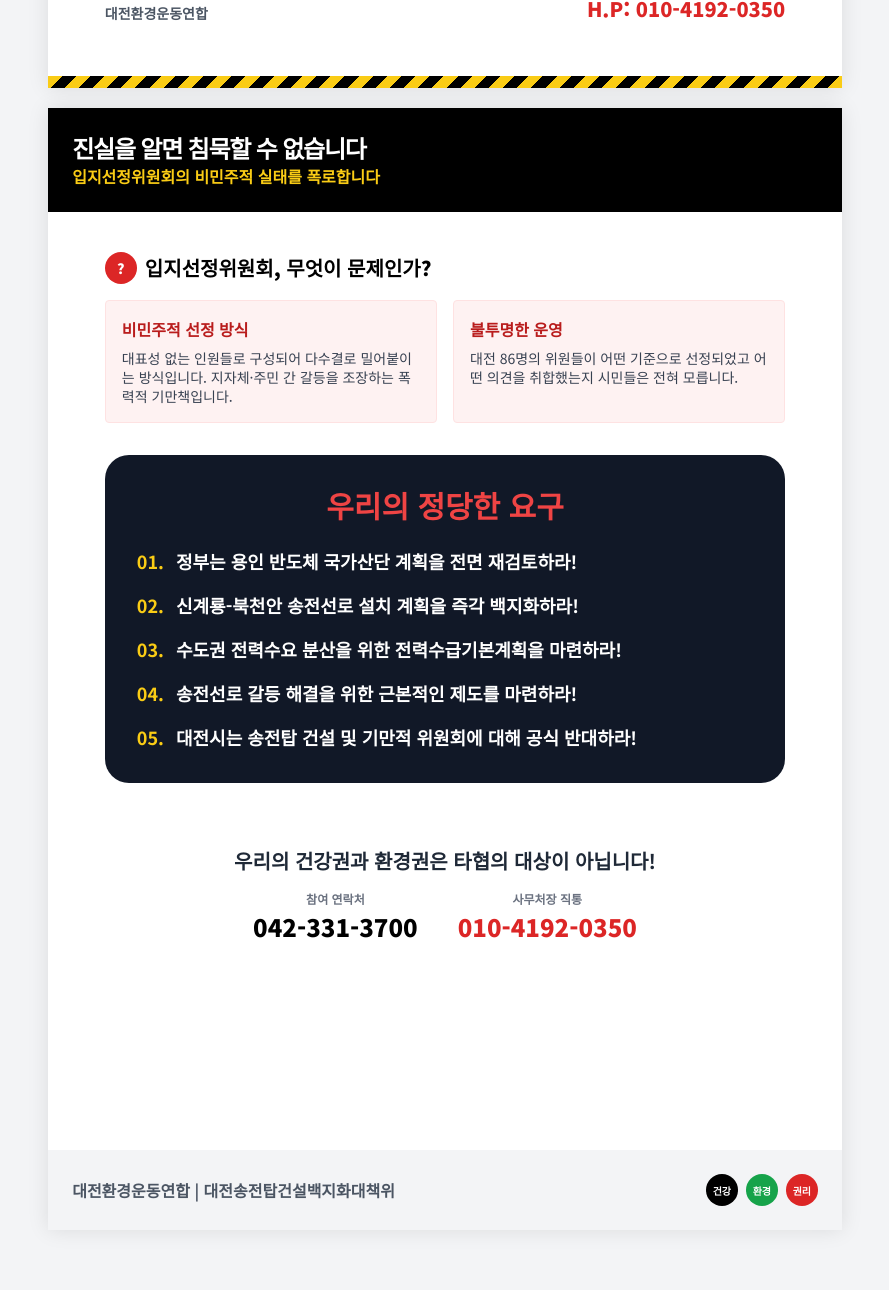
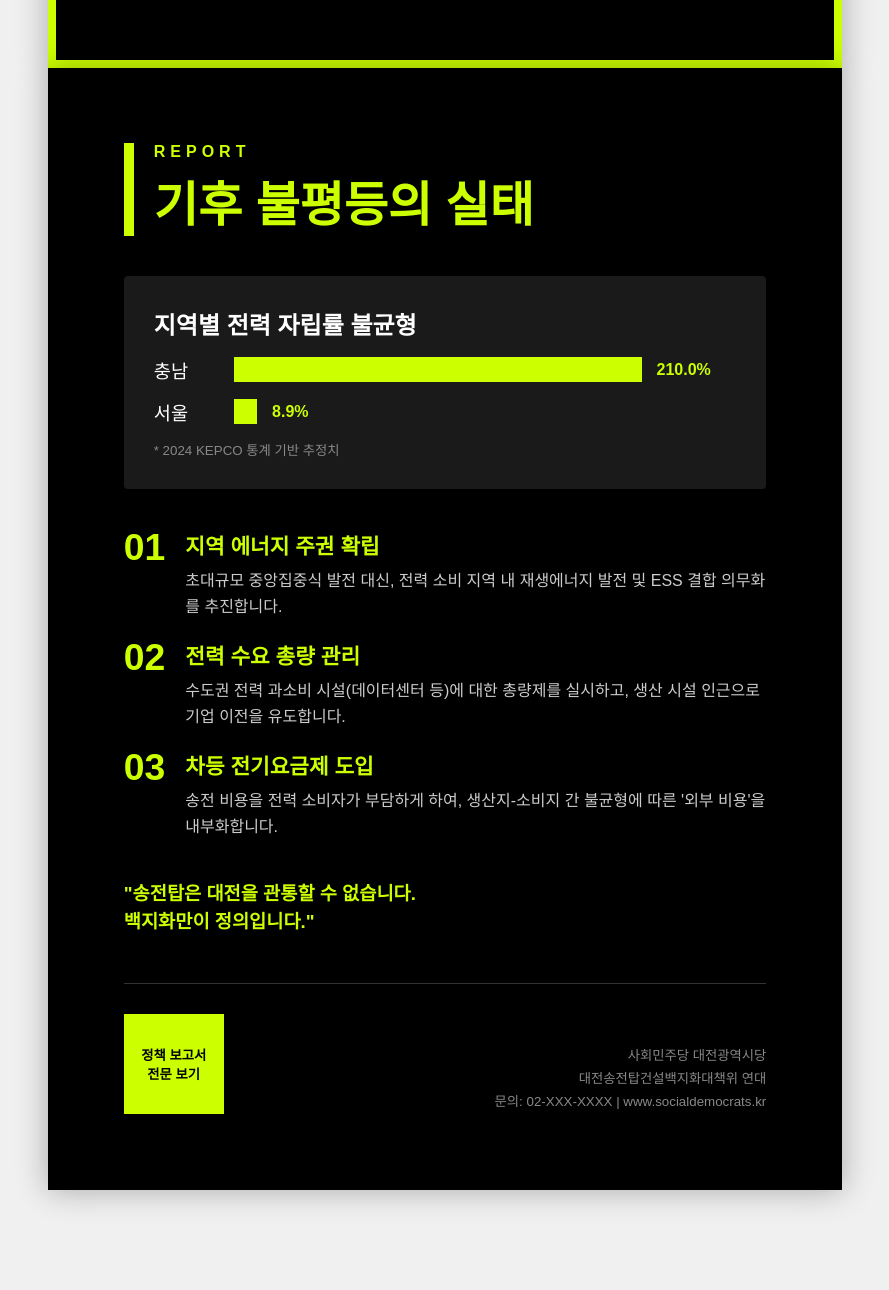
Before and after one commit to daejeonsdp-dotcom/nolngplant, a plain HTML site: page leaflet121801.html in a window 1280 px wide. Shown: the part 1095-2385 px from the top of the page, without its empty margins (195-1084 px from the left). Drawn offline with nearby package versions, Linux system fonts and the light colour scheme; a web font is replaced by a local one.

Commit message:
Update leaflet121801.html

```diff
--- a/leaflet121801.html
+++ b/leaflet121801.html
@@ -3,193 +3,308 @@
 <head>
     <meta charset="UTF-8">
     <meta name="viewport" content="width=device-width, initial-scale=1.0">
-    <title>대전 송전탑 건설 백지화 캠페인 포스터</title>
-    <script src="https://cdn.tailwindcss.com"></script>
-    <link href="https://fonts.googleapis.com/css2?family=Noto+Sans+KR:wght@300;400;500;700;900&display=swap" rel="stylesheet">
+    <title>기후 정의 캠페인 리플렛</title>
     <style>
-        body { font-family: 'Noto Sans KR', sans-serif; background-color: #f3f4f6; }
-        .a4-page {
+        /* 폰트 설정: Pretendard 또는 기본 고딕체 */
+        @import url('https://cdn.jsdelivr.net/gh/orioncactus/pretendard/dist/web/static/pretendard.css');
+
+        :root {
+            --main-bg: #000000;
+            --point-color: #ccff00; /* 형광 노랑 */
+            --sub-text: #ffffff;
+            --gray-text: #888888;
+            --card-bg: #1a1a1a;
+        }
+
+        * {
+            margin: 0;
+            padding: 0;
+            box-sizing: border-box;
+            -webkit-print-color-adjust: exact;
+            print-color-adjust: exact;
+        }
+
+        body {
+            background-color: #f0f0f0;
+            font-family: 'Pretendard', sans-serif;
+            display: flex;
+            flex-direction: column;
+            align-items: center;
+            padding: 40px 0;
+        }
+
+        /* A4 규격 설정 (210mm x 297mm) */
+        .page {
             width: 210mm;
             height: 297mm;
-            padding: 15mm;
-            margin: 20px auto;
-            background: white;
-            box-shadow: 0 0 20px rgba(0,0,0,0.1);
+            background-color: var(--main-bg);
+            color: var(--sub-text);
             position: relative;
             overflow: hidden;
             display: flex;
             flex-direction: column;
+            box-shadow: 0 0 30px rgba(0,0,0,0.3);
+            margin-bottom: 40px;
         }
-        .warning-stripe {
-            height: 12px;
-            background: repeating-linear-gradient(-45deg, #facc15, #facc15 10px, #000 10px, #000 20px);
+
+        /* 인쇄 최적화 */
+        @media print {
+            body { padding: 0; background: none; }
+            .page { margin: 0; box-shadow: none; page-break-after: always; }
+            @page { size: A4; margin: 0; }
         }
-        .impact-text { letter-spacing: -0.05em; line-height: 1.1; }
-        @media print {
-            body { background: none; padding: 0; }
-            .a4-page { margin: 0; box-shadow: none; border: none; }
-            .no-print { display: none; }
+
+        /* 앞면 디자인 */
+        #front-page {
+            padding: 20mm;
+            justify-content: center;
+            text-align: center;
+            border: 8px solid var(--point-color);
+            margin: 0; /* 인쇄 시 마진 제거 */
+        }
+
+        .category-tag {
+            font-size: 18pt;
+            font-weight: 800;
+            color: var(--point-color);
+            letter-spacing: 5px;
+            margin-bottom: 20px;
+        }
+
+        .main-headline {
+            font-size: 72pt;
+            font-weight: 900;
+            line-height: 1.05;
+            letter-spacing: -3px;
+            margin-bottom: 40px;
+            word-break: keep-all;
+        }
+
+        .highlight {
+            color: var(--point-color);
+        }
+
+        .main-illustration {
+            width: 100%;
+            height: 250px;
+            display: flex;
+            justify-content: center;
+            align-items: center;
+            margin: 40px 0;
+        }
+
+        .main-illustration svg {
+            width: 180px;
+            fill: var(--point-color);
+        }
+
+        .sub-message {
+            font-size: 20pt;
+            font-weight: 400;
+            line-height: 1.6;
+            color: var(--sub-text);
+        }
+
+        .bottom-logo {
+            position: absolute;
+            bottom: 20mm;
+            left: 0;
+            right: 0;
+            font-size: 16pt;
+            font-weight: 700;
+            letter-spacing: 2px;
+        }
+
+        /* 뒷면 디자인 */
+        #back-page {
+            padding: 20mm;
+            text-align: left;
+        }
+
+        .section-header {
+            border-left: 10px solid var(--point-color);
+            padding-left: 20px;
+            margin-bottom: 40px;
+        }
+
+        .section-header h2 {
+            font-size: 36pt;
+            font-weight: 900;
+            color: var(--point-color);
+        }
+
+        .data-visual {
+            background-color: var(--card-bg);
+            padding: 30px;
+            margin-bottom: 40px;
+            border-radius: 4px;
+        }
+
+        .data-visual h3 {
+            font-size: 18pt;
+            margin-bottom: 15px;
+            color: var(--sub-text);
+        }
+
+        .bar-container {
+            display: flex;
+            align-items: center;
+            margin-bottom: 15px;
+        }
+
+        .bar-label { width: 80px; font-size: 14pt; }
+        .bar { height: 25px; background-color: var(--point-color); }
+        .bar-value { margin-left: 15px; font-weight: 700; color: var(--point-color); }
+
+        .policy-grid {
+            display: grid;
+            grid-template-columns: 1fr;
+            gap: 20px;
+        }
+
+        .policy-item {
+            display: flex;
+            gap: 20px;
+            align-items: flex-start;
+        }
+
+        .num {
+            font-size: 28pt;
+            font-weight: 900;
+            color: var(--point-color);
+            line-height: 1;
+        }
+
+        .policy-content h4 {
+            font-size: 16pt;
+            margin-bottom: 8px;
+            color: var(--point-color);
+        }
+
+        .policy-content p {
+            font-size: 12pt;
+            line-height: 1.6;
+            color: #ccc;
+        }
+
+        .call-to-action {
+            margin-top: auto;
+            border-top: 1px solid #333;
+            padding-top: 30px;
+            display: flex;
+            justify-content: space-between;
+            align-items: flex-end;
+        }
+
+        .qr-placeholder {
+            width: 100px;
+            height: 100px;
+            background-color: var(--point-color);
+            display: flex;
+            justify-content: center;
+            align-items: center;
+            color: black;
+            font-weight: 900;
+            font-size: 10pt;
+            text-align: center;
+        }
+
+        .contact-info {
+            text-align: right;
+        }
+
+        .contact-info p {
+            font-size: 10pt;
+            color: var(--gray-text);
+            margin-bottom: 4px;
         }
     </style>
 </head>
-<body class="py-10">
+<body>
 
-    <!-- [PAGE 1: FRONT] -->
-    <div class="a4-page" id="page-front">
-        <div class="warning-stripe absolute top-0 left-0 w-full"></div>
+    <!-- 앞면 (Impact Page) -->
+    <div id="front-page" class="page">
+        <div class="category-tag">CLIMATE JUSTICE</div>
+        <h1 class="main-headline">
+            당신의 전기는<br>
+            <span class="highlight">어디서</span> 오는가?
+        </h1>
 
-        <div class="mt-8 flex justify-between items-start">
-            <div class="bg-black text-white px-4 py-1 text-sm font-bold tracking-widest">긴급 행동 포스터</div>
-            <div class="text-right">
-                <p class="text-red-600 font-black text-xl">STOP 345kV</p>
-                <p class="text-xs text-gray-500 italic uppercase">Emergency Campaign 2024</p>
+        <div class="main-illustration">
+            <!-- 송전탑 아이콘 SVG -->
+            <svg viewBox="0 0 24 24" xmlns="http://www.w3.org/2000/svg">
+                <path d="M12 2L4 22H6L7.5 18.25H16.5L18 22H20L12 2ZM12 5.5L15.4 14H8.6L12 5.5ZM7.9 16.25H16.1L16.5 17.25H7.5L7.9 16.25Z"/>
+            </svg>
+        </div>
+
+        <p class="sub-message">
+            지방의 희생으로 밝혀지는 수도권의 불빛.<br>
+            우리는 이 <strong>'약탈적 에너지 구조'</strong>를<br>
+            거부합니다.
+        </p>
+
+        <div class="bottom-logo">사회민주당 미래정책실</div>
+    </div>
+
+    <!-- 뒷면 (Information Page) -->
+    <div id="back-page" class="page">
+        <div class="section-header">
+            <div class="category-tag" style="margin-bottom: 5px; font-size: 12pt;">REPORT</div>
+            <h2>기후 불평등의 실태</h2>
+        </div>
+
+        <div class="data-visual">
+            <h3>지역별 전력 자립률 불균형</h3>
+            <div class="bar-container">
+                <div class="bar-label">충남</div>
+                <div class="bar" style="width: 70%;"></div>
+                <div class="bar-value">210.0%</div>
+            </div>
+            <div class="bar-container">
+                <div class="bar-label">서울</div>
+                <div class="bar" style="width: 4%;"></div>
+                <div class="bar-value">8.9%</div>
+            </div>
+            <p style="font-size: 10pt; color: var(--gray-text); margin-top: 10px;">* 2024 KEPCO 통계 기반 추정치</p>
+        </div>
+
+        <div class="policy-grid">
+            <div class="policy-item">
+                <div class="num">01</div>
+                <div class="policy-content">
+                    <h4>지역 에너지 주권 확립</h4>
+                    <p>초대규모 중앙집중식 발전 대신, 전력 소비 지역 내 재생에너지 발전 및 ESS 결합 의무화를 추진합니다.</p>
                 </div>
             </div>
-
-        <header class="mt-12">
-            <h2 class="text-3xl font-bold text-gray-800 impact-text mb-4">지역을 <span class="text-red-600">에너지 식민지</span>로 전락시키는</h2>
-            <h1 class="text-[64px] font-[900] text-black impact-text mb-6">
-                송전탑 건설<br><span class="text-red-600 underline decoration-8 underline-offset-8">전면 재검토하라!</span>
-            </h1>
-            <div class="bg-yellow-400 p-4 inline-block transform -rotate-1">
-                <p class="text-2xl font-black text-black tracking-tighter">폭탄돌리기식 입지선정위원회 추진 중단!</p>
+            <div class="policy-item">
+                <div class="num">02</div>
+                <div class="policy-content">
+                    <h4>전력 수요 총량 관리</h4>
+                    <p>수도권 전력 과소비 시설(데이터센터 등)에 대한 총량제를 실시하고, 생산 시설 인근으로 기업 이전을 유도합니다.</p>
                 </div>
-        </header>
-
-        <main class="mt-12 flex-grow">
-            <div class="grid grid-cols-2 gap-8">
-                <!-- Visual Section -->
-                <div class="relative flex items-center justify-center">
-                    <!-- SVG Icon Style: Lucide-React Power/Tower -->
-                    <svg viewBox="0 0 24 24" class="w-full h-auto text-gray-200 absolute opacity-30" fill="none" stroke="currentColor" stroke-width="0.5">
-                        <path d="M18.5 2L12 8L5.5 2M12 8V22M12 8L18 14M12 8L6 14M4.5 22H19.5" />
-                    </svg>
-                    <div class="z-10 space-y-4">
-                        <div class="bg-red-600 text-white p-6 rounded-2xl shadow-xl">
-                            <h3 class="text-xl font-bold mb-2">신계룡-북천안 노선</h3>
-                            <p class="text-4xl font-black">대전 서구·유성구<br>직격탄!</p>
             </div>
-                        <div class="border-4 border-black p-4 bg-white">
-                            <p class="font-bold text-gray-700">삼성·SK 대기업 이윤 위해<br>대전 시민이 희생해야 합니까?</p>
+            <div class="policy-item">
+                <div class="num">03</div>
+                <div class="policy-content">
+                    <h4>차등 전기요금제 도입</h4>
+                    <p>송전 비용을 전력 소비자가 부담하게 하여, 생산지-소비지 간 불균형에 따른 '외부 비용'을 내부화합니다.</p>
                 </div>
             </div>
         </div>
 
-                <!-- Info Section -->
-                <div class="space-y-6">
-                    <div class="border-l-4 border-red-600 pl-4">
-                        <h4 class="font-black text-lg text-red-600">무엇을 위한 송전선로인가?</h4>
-                        <p class="text-gray-700 leading-tight mt-1 font-medium">졸속 지정된 99개 송변전선로,<br>그 끝은 '수도권 용인 반도체 산단'입니다.</p>
-                    </div>
+        <p style="margin-top: 40px; font-size: 14pt; color: var(--point-color); font-weight: 700; line-height: 1.5;">
+            "송전탑은 대전을 관통할 수 없습니다.<br>백지화만이 정의입니다."
+        </p>
 
-                    <div class="bg-gray-100 p-5 rounded-lg space-y-2">
-                        <p class="flex items-center gap-2 text-sm font-bold text-gray-600">
-                            <svg class="w-4 h-4 text-red-600" fill="currentColor" viewBox="0 0 20 20"><path d="M10 18a8 8 0 100-16 8 8 0 000 16zM8.707 7.293a1 1 0 00-1.414 1.414L8.586 10l-1.293 1.293a1 1 0 101.414 1.414L10 11.414l1.293 1.293a1 1 0 001.414-1.414L11.414 10l1.293-1.293a1 1 0 00-1.414-1.414L10 8.586 8.707 7.293z"/></svg>
-                            초고압 전자파 및 미세먼지 감내
-                        </p>
-                        <p class="flex items-center gap-2 text-sm font-bold text-gray-600">
-                            <svg class="w-4 h-4 text-red-600" fill="currentColor" viewBox="0 0 20 20"><path d="M10 18a8 8 0 100-16 8 8 0 000 16zM8.707 7.293a1 1 0 00-1.414 1.414L8.586 10l-1.293 1.293a1 1 0 101.414 1.414L10 11.414l1.293 1.293a1 1 0 001.414-1.414L11.414 10l1.293-1.293a1 1 0 00-1.414-1.414L10 8.586 8.707 7.293z"/></svg>
-                            자연경관 훼손 및 재산권 침해
-                        </p>
-                        <p class="flex items-center gap-2 text-sm font-bold text-gray-600">
-                            <svg class="w-4 h-4 text-red-600" fill="currentColor" viewBox="0 0 20 20"><path d="M10 18a8 8 0 100-16 8 8 0 000 16zM8.707 7.293a1 1 0 00-1.414 1.414L8.586 10l-1.293 1.293a1 1 0 101.414 1.414L10 11.414l1.293 1.293a1 1 0 001.414-1.414L11.414 10l1.293-1.293a1 1 0 00-1.414-1.414L10 8.586 8.707 7.293z"/></svg>
-                            지역 공동체 파괴의 고통
-                        </p>
-                    </div>
-                </div>
-            </div>
-        </main>
-
-        <footer class="mt-8 border-t-4 border-black pt-6 pb-2">
-            <div class="flex justify-between items-end">
-                <div>
-                    <h3 class="text-2xl font-black text-black">대전송전탑건설백지화대책위</h3>
-                    <p class="text-sm font-bold text-gray-600">대전환경운동연합</p>
-                </div>
-                <div class="text-right font-black text-red-600">
-                    <p class="text-lg leading-tight">참여문의: 042-331-3700</p>
-                    <p class="text-xl">H.P: 010-4192-0350</p>
-                </div>
-            </div>
-        </footer>
-        <div class="warning-stripe absolute bottom-0 left-0 w-full"></div>
-    </div>
-
-    <!-- [PAGE 2: BACK] -->
-    <div class="a4-page" id="page-back">
-        <header class="bg-black text-white p-6 -mx-[15mm] -mt-[15mm] mb-10">
-            <h2 class="text-2xl font-black tracking-tighter">진실을 알면 침묵할 수 없습니다</h2>
-            <p class="text-yellow-400 font-bold">입지선정위원회의 비민주적 실태를 폭로합니다</p>
-        </header>
-
-        <section class="space-y-8">
-            <div>
-                <h3 class="flex items-center gap-2 text-xl font-black text-black mb-4">
-                    <span class="bg-red-600 text-white w-8 h-8 flex items-center justify-center rounded-full text-sm">?</span>
-                    입지선정위원회, 무엇이 문제인가?
-                </h3>
-                <div class="grid grid-cols-2 gap-4">
-                    <div class="bg-red-50 p-4 border border-red-100 rounded">
-                        <h4 class="font-bold text-red-700 mb-2">비민주적 선정 방식</h4>
-                        <p class="text-sm text-gray-700 leading-snug">대표성 없는 인원들로 구성되어 다수결로 밀어붙이는 방식입니다. 지자체·주민 간 갈등을 조장하는 폭력적 기만책입니다.</p>
-                    </div>
-                    <div class="bg-red-50 p-4 border border-red-100 rounded">
-                        <h4 class="font-bold text-red-700 mb-2">불투명한 운영</h4>
-                        <p class="text-sm text-gray-700 leading-snug">대전 86명의 위원들이 어떤 기준으로 선정되었고 어떤 의견을 취합했는지 시민들은 전혀 모릅니다.</p>
+        <div class="call-to-action">
+            <div class="qr-placeholder">정책 보고서<br>전문 보기</div>
+            <div class="contact-info">
+                <p>사회민주당 대전광역시당</p>
+                <p>대전송전탑건설백지화대책위 연대</p>
+                <p>문의: 02-XXX-XXXX | www.socialdemocrats.kr</p>
             </div>
         </div>
     </div>
 
-            <div class="bg-gray-900 text-white p-8 rounded-3xl">
-                <h3 class="text-3xl font-black mb-6 text-center text-red-500">우리의 정당한 요구</h3>
-                <ul class="space-y-4 font-bold text-lg">
-                    <li class="flex items-start gap-3">
-                        <span class="text-yellow-400">01.</span>
-                        <span>정부는 용인 반도체 국가산단 계획을 전면 재검토하라!</span>
-                    </li>
-                    <li class="flex items-start gap-3">
-                        <span class="text-yellow-400">02.</span>
-                        <span>신계룡-북천안 송전선로 설치 계획을 즉각 백지화하라!</span>
-                    </li>
-                    <li class="flex items-start gap-3">
-                        <span class="text-yellow-400">03.</span>
-                        <span>수도권 전력수요 분산을 위한 전력수급기본계획을 마련하라!</span>
-                    </li>
-                    <li class="flex items-start gap-3">
-                        <span class="text-yellow-400">04.</span>
-                        <span>송전선로 갈등 해결을 위한 근본적인 제도를 마련하라!</span>
-                    </li>
-                    <li class="flex items-start gap-3">
-                        <span class="text-yellow-400">05.</span>
-                        <span>대전시는 송전탑 건설 및 기만적 위원회에 대해 공식 반대하라!</span>
-                    </li>
-                </ul>
-            </div>
-
-            <div class="text-center py-8">
-                <p class="text-xl font-bold text-gray-800">우리의 건강권과 환경권은 타협의 대상이 아닙니다!</p>
-                <div class="mt-4 flex justify-center gap-10">
-                    <div class="text-center">
-                        <p class="text-xs text-gray-500 font-bold mb-1">참여 연락처</p>
-                        <p class="text-2xl font-black text-black">042-331-3700</p>
-                    </div>
-                    <div class="text-center">
-                        <p class="text-xs text-gray-500 font-bold mb-1">사무처장 직통</p>
-                        <p class="text-2xl font-black text-red-600">010-4192-0350</p>
-                    </div>
-                </div>
-            </div>
-        </section>
-
-        <footer class="mt-auto bg-gray-100 p-6 -mx-[15mm] -mb-[15mm] flex justify-between items-center">
-            <p class="text-gray-600 font-bold">대전환경운동연합 | 대전송전탑건설백지화대책위</p>
-            <div class="flex gap-2">
-                <div class="w-8 h-8 bg-black rounded-full flex items-center justify-center text-white text-[10px] font-bold">건강</div>
-                <div class="w-8 h-8 bg-green-600 rounded-full flex items-center justify-center text-white text-[10px] font-bold">환경</div>
-                <div class="w-8 h-8 bg-red-600 rounded-full flex items-center justify-center text-white text-[10px] font-bold">권리</div>
-            </div>
-        </footer>
-    </div>
-
 </body>
 </html>
```
Lines whose indentation alone changed are shown as unchanged.
